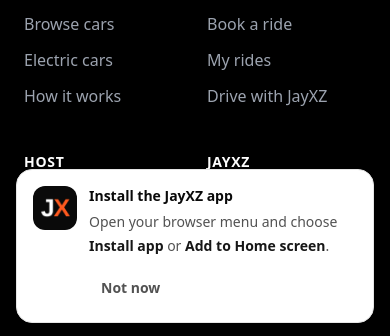
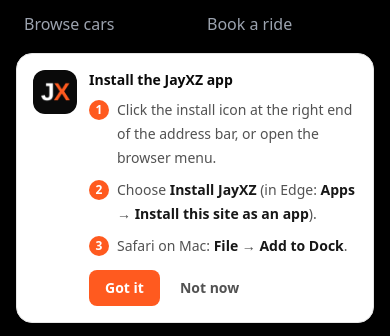
Before and after one commit to Carejebek/ShareMe, a Next.js app: page / in a window 390 px wide. Both pictures are taken after a click on the button "Install the app". Shown: the part 6555-6891 px from the top of the page. Built offline with nearby package versions, Linux system fonts and the light colour scheme; no server answers; the database is empty.

Commit message:
Fix PWA Install button: catch install offer early, fall back to steps, updated iPhone steps

```diff
--- a/src/app/layout.tsx
+++ b/src/app/layout.tsx
@@ -24,6 +24,15 @@ export default function RootLayout({
 }) {
   return (
     <html lang="en">
+      <head>
+        {/* Catch Chrome's install offer before React loads, or the Install button never gets it. */}
+        <script
+          dangerouslySetInnerHTML={{
+            __html:
+              "window.addEventListener('beforeinstallprompt',function(e){e.preventDefault();window.__jxInstall=e;window.dispatchEvent(new Event('jayxz:bip'));});",
+          }}
+        />
+      </head>
       <body className="bg-white text-neutral-950 antialiased">
         <Providers>
           <Navbar />
--- a/src/components/InstallPrompt.tsx
+++ b/src/components/InstallPrompt.tsx
@@ -7,6 +7,8 @@ interface BeforeInstallPromptEvent extends Event {
   prompt: () => Promise<void>;
   userChoice: Promise<{ outcome: 'accepted' | 'dismissed'; platform: string }>;
 }
+
+type JxWindow = Window & { __jxInstall?: BeforeInstallPromptEvent | null };
 
 const DISMISS_KEY = 'jayxz-install-dismissed';
 const DISMISS_MS = 14 * 24 * 60 * 60 * 1000;
@@ -28,26 +30,27 @@ function rememberDismissal() {
   }
 }
 
-// Only Android/desktop Chrome-type browsers offer a real install button (beforeinstallprompt).
-// Everywhere else we can only tell people where the browser keeps "Add to Home Screen",
-// and that place depends on the browser.
+// Only Chrome-type browsers (Android, desktop) offer a real one-tap install (beforeinstallprompt).
+// Apple does not let any website install itself, so on iPhone/iPad we show the steps instead.
 type Platform =
-  | 'ios-safari' // Share button in the toolbar
-  | 'ios-chrome' // Share button in the address bar, top right
-  | 'ios-other' // Firefox, Edge, etc.: Share is inside the browser menu
-  | 'in-app' // Instagram, Facebook, TikTok...: no Add to Home Screen at all
-  | 'other'; // Android/desktop browser that hasn't offered an install button
+  | 'ios-safari'
+  | 'ios-chrome'
+  | 'ios-other'
+  | 'in-app' // Instagram, Facebook, TikTok... built-in browsers cannot install apps
+  | 'android'
+  | 'desktop';
 
 function detectPlatform(): Platform {
   const ua = navigator.userAgent;
-  // iPads report themselves as a Mac; touch support gives them away.
   const ios = /iphone|ipad|ipod/i.test(ua) || (/macintosh/i.test(ua) && navigator.maxTouchPoints > 1);
   const inApp = /FBAN|FBAV|FB_IAB|Instagram|Line\/|Snapchat|musical_ly|BytedanceWebview|TikTok|LinkedInApp|Twitter|Pinterest|GSA\//i.test(ua);
   if (inApp) return 'in-app';
-  if (!ios) return 'other';
+  if (ios) {
     if (/CriOS/i.test(ua)) return 'ios-chrome';
     if (/FxiOS|EdgiOS|OPiOS|OPT\//i.test(ua)) return 'ios-other';
     return 'ios-safari';
+  }
+  return /android/i.test(ua) ? 'android' : 'desktop';
 }
 
 function ShareIcon() {
@@ -58,51 +61,99 @@ function ShareIcon() {
   );
 }
 
-function Instructions({ platform }: { platform: Platform }) {
+function steps(platform: Platform): React.ReactNode[] {
   const b = (text: string) => <span className="font-semibold text-neutral-900">{text}</span>;
   switch (platform) {
     case 'ios-safari':
-      return <>Tap {b('Share')} <ShareIcon /> in the toolbar, then {b('Add to Home Screen')}.</>;
+      return [
+        <>Tap {b('Share')} <ShareIcon /> at the bottom of the screen. On newer iPhones, tap {b('•••')} first, then {b('Share')}.</>,
+        <>Scroll down and tap {b('Add to Home Screen')}.</>,
+        <>Tap {b('Add')}. JayXZ appears on your home screen.</>
+      ];
     case 'ios-chrome':
-      return <>Tap {b('Share')} <ShareIcon /> in the address bar at the top right, then {b('Add to Home Screen')}.</>;
+      return [
+        <>Tap {b('Share')} <ShareIcon /> in the address bar at the top right.</>,
+        <>Tap {b('Add to Home Screen')} (tap {b('More')} if you don&apos;t see it).</>,
+        <>Tap {b('Add')}.</>
+      ];
     case 'ios-other':
-      return <>Open the browser menu, tap {b('Share')} <ShareIcon />, then {b('Add to Home Screen')}. If it isn&apos;t there, open jayxz.com in Safari.</>;
+      return [
+        <>Open the browser menu and tap {b('Share')} <ShareIcon />.</>,
+        <>Tap {b('Add to Home Screen')}, then {b('Add')}.</>,
+        <>Don&apos;t see it? Open jayxz.com in {b('Safari')} and install from there.</>
+      ];
     case 'in-app':
-      return <>This app&apos;s built-in browser can&apos;t install apps. Tap {b('•••')} and choose {b('Open in browser')} (or {b('Open in Safari')}), then install from there.</>;
+      return [
+        <>This app&apos;s built-in browser can&apos;t install apps.</>,
+        <>Tap {b('•••')} and choose {b('Open in browser')} (or {b('Open in Safari')}), or copy the link below and paste it in your browser.</>,
+        <>Then tap {b('Install the app')} again.</>
+      ];
+    case 'android':
+      return [
+        <>Tap the {b('⋮')} menu at the top right of Chrome.</>,
+        <>Tap {b('Install app')} or {b('Add to Home screen')}.</>,
+        <>Tap {b('Install')}. Already installed? Open JayXZ from your home screen.</>
+      ];
     default:
-      return <>Open your browser menu and choose {b('Install app')} or {b('Add to Home screen')}.</>;
+      return [
+        <>Click the install icon at the right end of the address bar, or open the browser menu.</>,
+        <>Choose {b('Install JayXZ')} (in Edge: {b('Apps')} → {b('Install this site as an app')}).</>,
+        <>Safari on Mac: {b('File')} → {b('Add to Dock')}.</>
+      ];
   }
 }
 
 export default function InstallPrompt() {
   const [deferred, setDeferred] = useState<BeforeInstallPromptEvent | null>(null);
-  const [platform, setPlatform] = useState<Platform>('other');
+  const [platform, setPlatform] = useState<Platform>('desktop');
   const [visible, setVisible] = useState(false);
+  const [showSteps, setShowSteps] = useState(false);
+  const [busy, setBusy] = useState(false);
   const [copied, setCopied] = useState(false);
 
   useEffect(() => {
     if (isStandalone()) return;
+    const w = window as JxWindow;
     const detected = detectPlatform();
     setPlatform(detected);
-    // iOS and in-app browsers never fire beforeinstallprompt, so show the instructions straight away.
-    if (detected !== 'other' && !wasDismissedRecently()) setVisible(true);
+
+    const pickUp = () => {
+      if (!w.__jxInstall) return;
+      setDeferred(w.__jxInstall);
+      setShowSteps(false);
+      if (!wasDismissedRecently()) setVisible(true);
+    };
+    pickUp(); // the early script in <head> may already have caught it
+
+    // iPhone/iPad and in-app browsers never offer a one-tap install, so show the steps right away.
+    const iosLike = detected.startsWith('ios') || detected === 'in-app';
+    if (iosLike && !wasDismissedRecently()) {
+      setShowSteps(true);
+      setVisible(true);
+    }
 
     const onBeforeInstall = (event: Event) => {
       event.preventDefault();
-      setDeferred(event as BeforeInstallPromptEvent);
-      if (!wasDismissedRecently()) setVisible(true);
+      w.__jxInstall = event as BeforeInstallPromptEvent;
+      pickUp();
     };
     const onInstalled = () => {
+      w.__jxInstall = null;
       setDeferred(null);
       setVisible(false);
     };
-    // "Install the app" links (menu, footer) reopen the banner even after "Not now".
-    const onRequest = () => setVisible(true);
+    // "Install the app" links (menu, footer) open the banner even after "Not now".
+    const onRequest = () => {
+      setShowSteps(!w.__jxInstall);
+      setVisible(true);
+    };
     window.addEventListener('beforeinstallprompt', onBeforeInstall);
+    window.addEventListener('jayxz:bip', pickUp);
     window.addEventListener('appinstalled', onInstalled);
     window.addEventListener(INSTALL_EVENT, onRequest);
     return () => {
       window.removeEventListener('beforeinstallprompt', onBeforeInstall);
+      window.removeEventListener('jayxz:bip', pickUp);
       window.removeEventListener('appinstalled', onInstalled);
       window.removeEventListener(INSTALL_EVENT, onRequest);
     };
@@ -116,12 +167,27 @@ export default function InstallPrompt() {
   };
 
   const install = async () => {
-    if (!deferred) return;
+    const w = window as JxWindow;
+    // No one-tap install available: show the steps instead of doing nothing.
+    if (!deferred) {
+      setShowSteps(true);
+      return;
+    }
+    setBusy(true);
+    try {
       await deferred.prompt();
       const { outcome } = await deferred.userChoice;
-    setDeferred(null);
       if (outcome === 'dismissed') rememberDismissal();
       setVisible(false);
+    } catch {
+      // The browser's offer was already used or expired.
+      setShowSteps(true);
+    } finally {
+      // Each offer can only be used once.
+      w.__jxInstall = null;
+      setDeferred(null);
+      setBusy(false);
+    }
   };
 
   const copyLink = async () => {
@@ -129,7 +195,7 @@ export default function InstallPrompt() {
       await navigator.clipboard.writeText(window.location.href);
       setCopied(true);
     } catch {
-      /* clipboard blocked: the instructions still apply */
+      /* clipboard blocked: the steps still apply */
     }
   };
 
@@ -144,26 +210,41 @@ export default function InstallPrompt() {
         <img src="/icons/icon-192.png" alt="" className="h-11 w-11 shrink-0 rounded-xl" />
         <div className="min-w-0 flex-1">
           <p className="text-sm font-black text-neutral-950">Install the JayXZ app</p>
-          <p className="mt-1 text-sm leading-6 text-neutral-600">
-            {deferred ? 'Add JayXZ to your home screen for faster access.' : <Instructions platform={platform} />}
-          </p>
+
+          {showSteps ? (
+            <ol className="mt-2 space-y-2 text-sm leading-6 text-neutral-600">
+              {steps(platform).map((step, i) => (
+                <li key={i} className="flex gap-2">
+                  <span className="mt-0.5 flex h-5 w-5 shrink-0 items-center justify-center rounded-full bg-[#ff5a1f] text-xs font-bold text-white">
+                    {i + 1}
+                  </span>
+                  <span>{step}</span>
+                </li>
+              ))}
+            </ol>
+          ) : (
+            <p className="mt-1 text-sm leading-6 text-neutral-600">Add JayXZ to your home screen for faster access.</p>
+          )}
+
           <div className="mt-3 flex flex-wrap gap-2">
-            {deferred && (
+            {!showSteps && (
               <button
                 type="button"
                 onClick={install}
-                className="rounded-lg bg-[#ff5a1f] px-4 py-2 text-sm font-bold text-white hover:bg-[#e64a19]"
+                disabled={busy}
+                className="rounded-lg bg-[#ff5a1f] px-4 py-2 text-sm font-bold text-white hover:bg-[#e64a19] disabled:opacity-60"
               >
-                Install
+                {busy ? 'Opening…' : 'Install'}
               </button>
             )}
-            {!deferred && platform === 'in-app' && (
-              <button
-                type="button"
-                onClick={copyLink}
-                className="rounded-lg bg-neutral-950 px-4 py-2 text-sm font-bold text-white"
-              >
+            {showSteps && platform === 'in-app' && (
+              <button type="button" onClick={copyLink} className="rounded-lg bg-neutral-950 px-4 py-2 text-sm font-bold text-white">
                 {copied ? 'Link copied' : 'Copy link'}
+              </button>
+            )}
+            {showSteps && (
+              <button type="button" onClick={() => setVisible(false)} className="rounded-lg bg-[#ff5a1f] px-4 py-2 text-sm font-bold text-white">
+                Got it
               </button>
             )}
             <button
```
Lines whose indentation alone changed are shown as unchanged.
